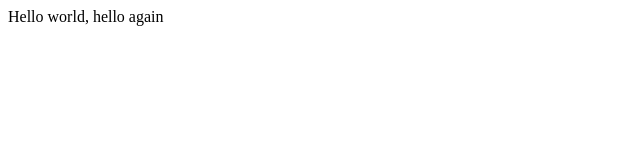
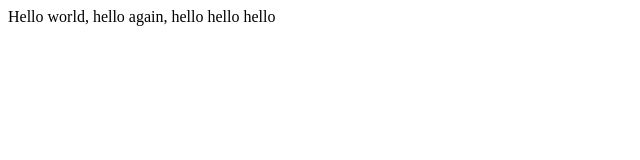
Before and after one commit to darryl132/first, a plain HTML site: page hello.html in a window 1280 px wide. Shown: the whole page, without its empty margins (0-640 px from the left). Drawn offline with Linux system fonts and the light colour scheme.

Commit message:
Update hello.html

```diff
--- a/hello.html
+++ b/hello.html
@@ -4,6 +4,6 @@
     <title>My Webpage!</title>
   </head>
   <body>
-      Hello world, hello again
+      Hello world, hello again, hello hello hello
   </body>
 </html>
```
